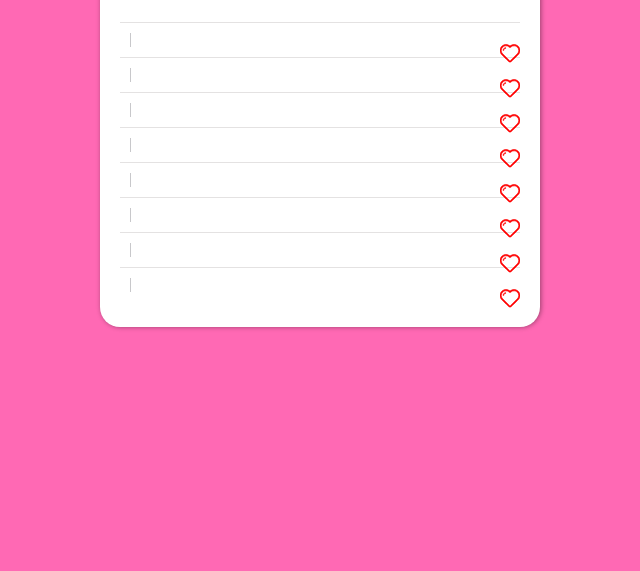
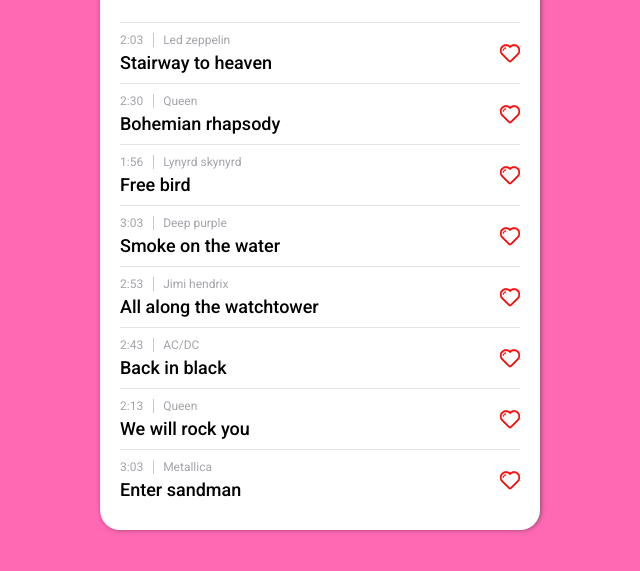
Before and after one commit to DariaS3/PlayList, a plain HTML site: page index.html in a window 1280 px wide. Shown: the part 107-678 px from the top of the page, without its empty margins (300-940 px from the left). Drawn offline with Linux system fonts and the light colour scheme.

Commit message:
normal JS

```diff
--- a/index.html
+++ b/index.html
@@ -22,7 +22,7 @@
         <div class="play-list">
             <h1>PlayList</h1>
             <ul>
-                <li>
+                <!--<li>
                     <svg class="ba-tune__like">
                         <use xlink:href="#icon-heart">
                     </svg>
@@ -101,7 +101,7 @@
                         <span class="autor"></span>
                     </div>
                     <div class="songName"></div>
-                </li>
+                </li>-->
             </ul>
         </div>
     </div>
--- a/main.js
+++ b/main.js
@@ -1,5 +1,5 @@
 "use strict";
-document.addEventListener("DOMContentLoad", function() {
+document.addEventListener("DOMContentLoaded", function() {
   var playList = [
     {
       author: "led zeppelin",
@@ -42,14 +42,37 @@ document.addEventListener("DOMContentLoad", function() {
       duration: "3:03"
     }
   ];
-  for (var i = 0; i < arr.length; i++) {
-    var playList2 = [
-      {
-        author: document.getElementsByClassName('autor')=playList[i].author,
-        song: document.getElementsByClassName("songName")=playList[i].song,
-        duration: document.getElementsByClassName("duration")=playList[i].duration
+  var songCounter = playList.length;
+  var resultContainer = document.getElementsByTagName("ul")[0];
+  createPlayList();
+  function createPlayList() {
+    for (var i = 0; i < songCounter; i++) {
+      var arr = [];
+      for (var key in playList[i]) {
+        arr.push(
+          playList[i][key][0].toUpperCase() + playList[i][key].substr(1)
+        );
       }
-    ];
+      resultContainer.appendChild(createElement(arr));
+    }
   }
-  console.log(playList2);
+  function createElement([author, songName, duration]) {
+    var song = document.createElement("li");
+    song.innerHTML =
+      `<svg class="ba-tune__like">
+         <use xlink:href="#icon-heart">
+       </svg>
+      <div class="description">
+        <span class="duration">` +
+      duration +
+      `</span>
+        <span class="autor">` +
+      author +
+      `</span>
+      </div>
+      <div class="songName">` +
+      songName +
+      `</div>`;
+    return song;
+  }
 });
```
